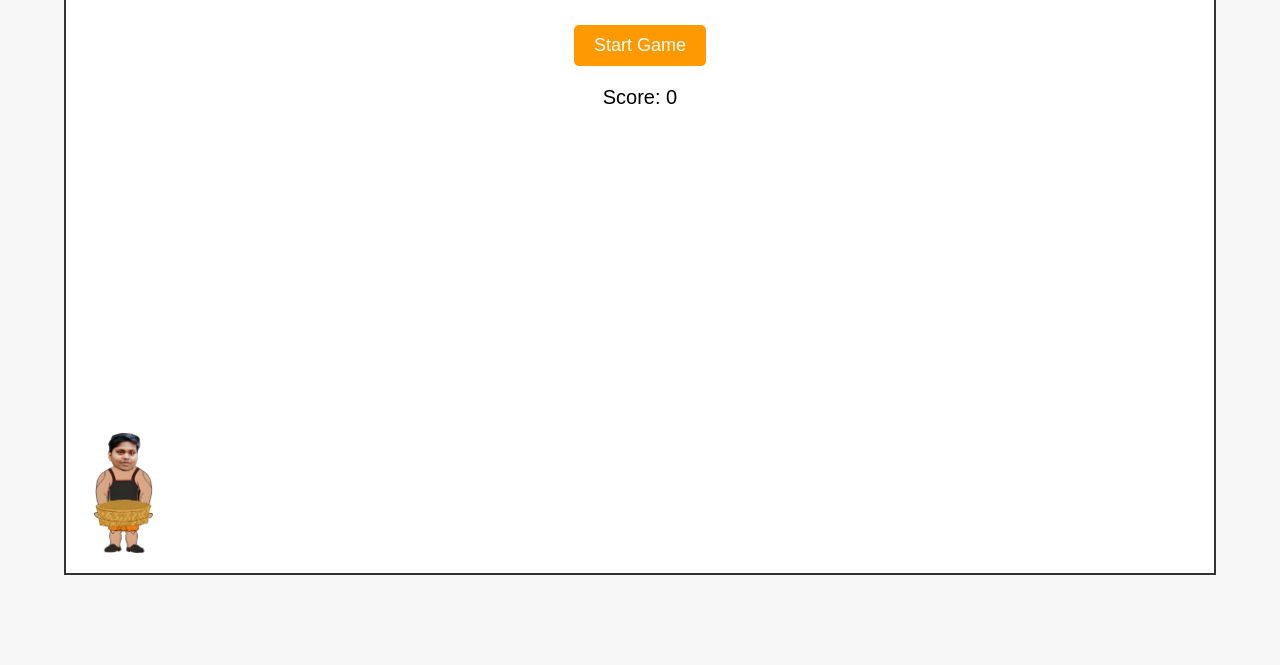
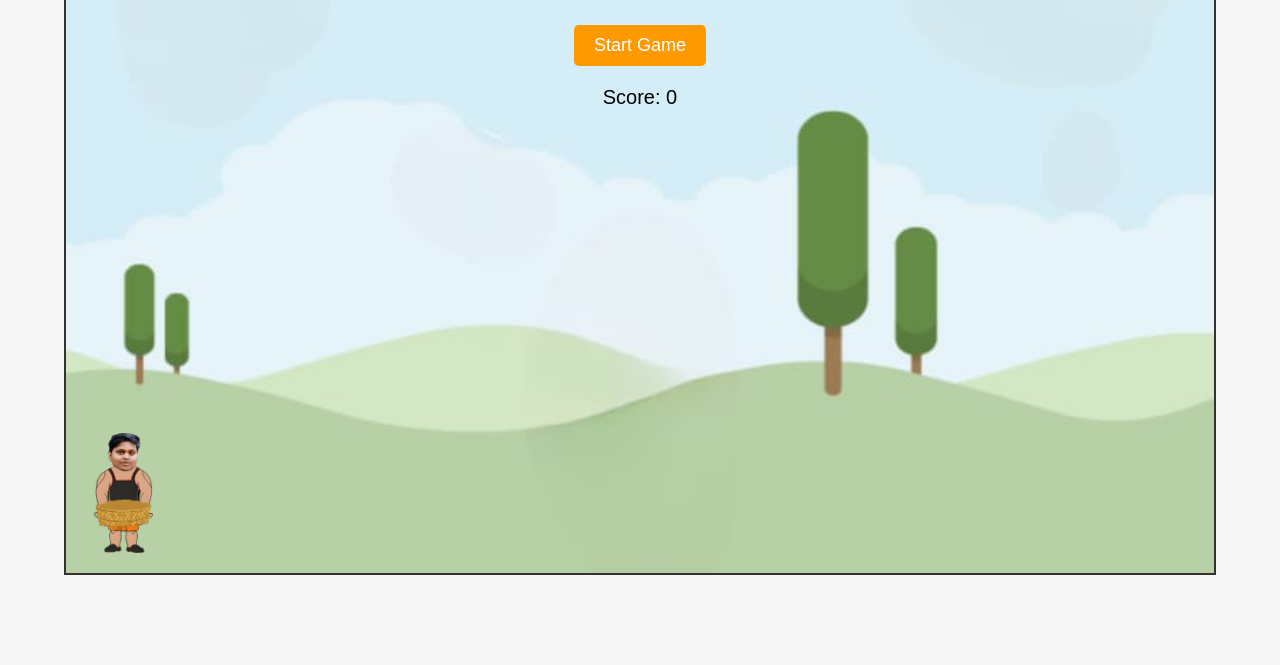
Before and after one commit to RajvendraSinghRao/prem-ladoo--catcher, a plain HTML site: page index.html in a window 1280 px wide. Shown: the part 135-800 px from the top of the page. Drawn offline with Linux system fonts and the light colour scheme.

Commit message:
Update index.html

```diff
--- a/index.html
+++ b/index.html
@@ -26,7 +26,10 @@
       position: relative;
       width: 90%;
       height: 80%;
-      background-color: #fff;
+      background-image: url('back.jpg'); /* Add your background image here */
+      background-size: cover; /* Cover the entire game board */
+      background-position: center; /* Center the background image */
+      background-repeat: no-repeat; /* Prevent repeating the image */
       border: 2px solid #333;
       overflow: hidden;
       margin-bottom: 20px;
```
